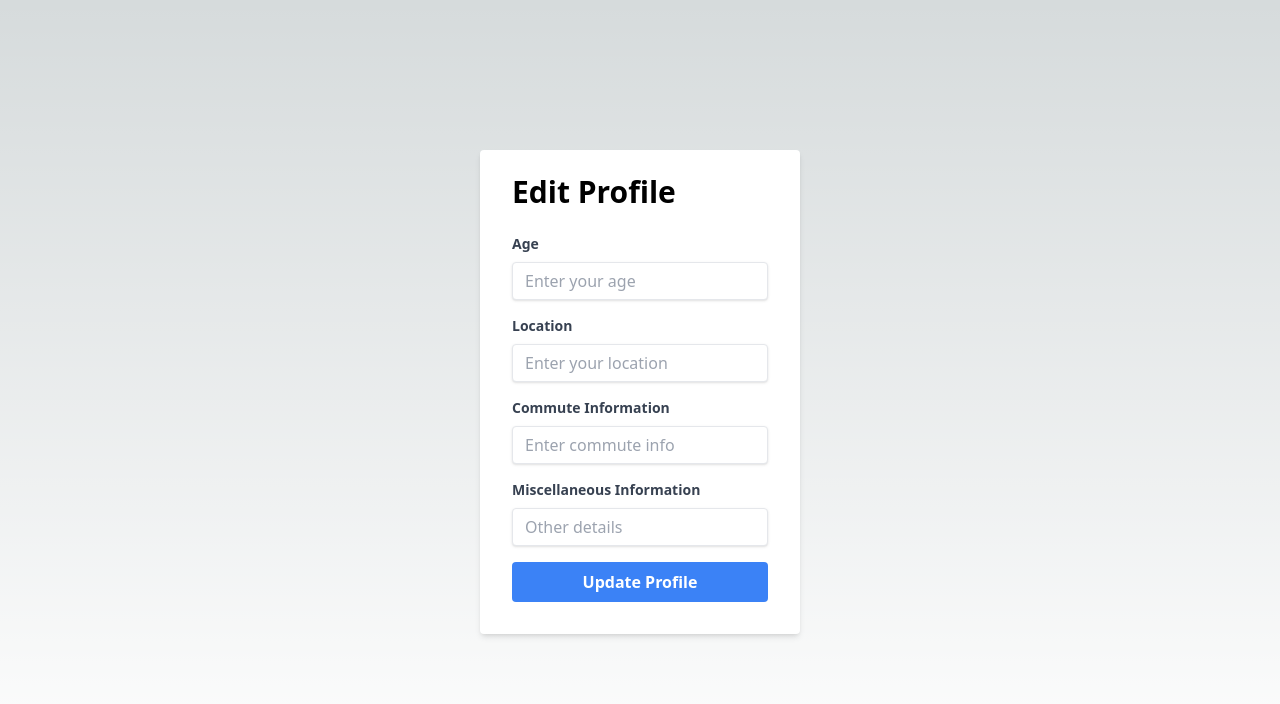
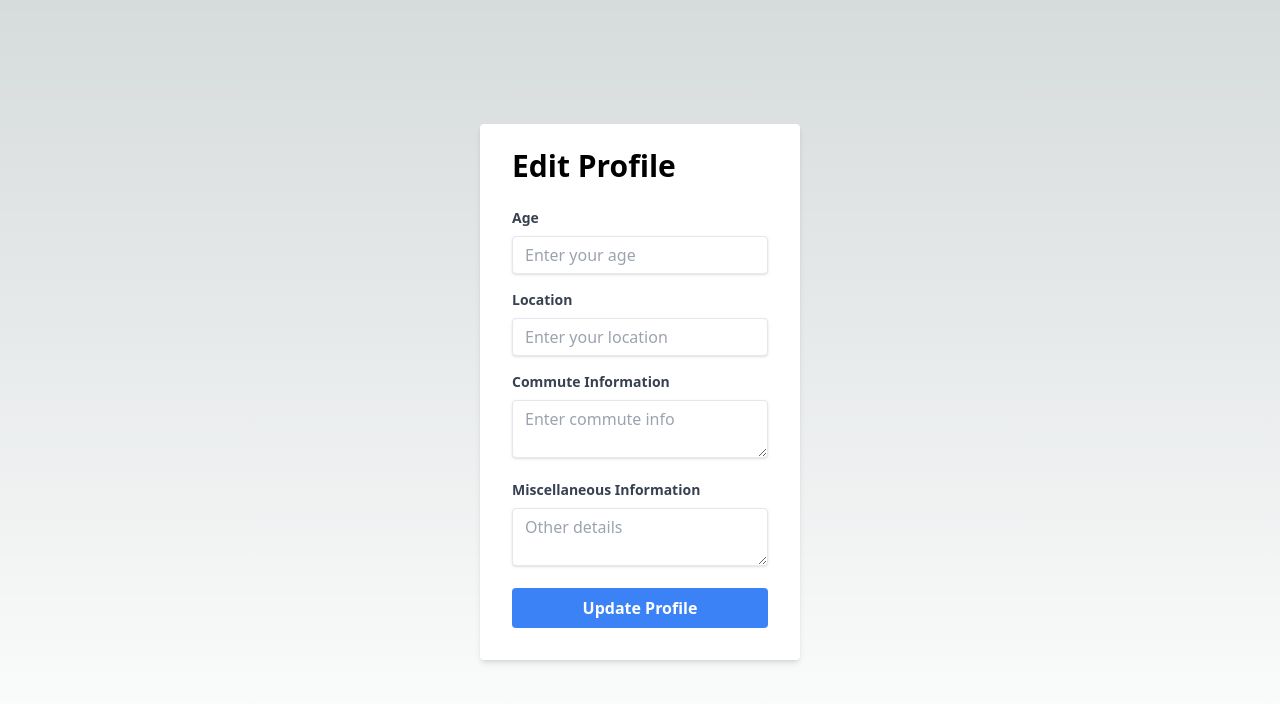
Before and after one commit to frenkd/besus, a Next.js app: page /profile in a window 1280 px wide. Shown: the top 704 px of the page. Built offline with nearby package versions, Linux system fonts and the light colour scheme; no server answers; the database is empty.

Commit message:
ADD Textarea

```diff
--- a/src/app/profile/page.tsx
+++ b/src/app/profile/page.tsx
@@ -104,11 +104,10 @@ function ProfilePage(): JSX.Element {
             <label htmlFor="commute" className="block text-gray-700 text-sm font-bold mb-2">
               Commute Information
             </label>
-            <input
+            <textarea
               onChange={(e) => setCommute(e.target.value)}
               value={commute}
               required
-              type="text"
               name="commute"
               id="commute"
               placeholder="Enter commute info"
@@ -121,10 +120,9 @@ function ProfilePage(): JSX.Element {
             <label htmlFor="misc" className="block text-gray-700 text-sm font-bold mb-2">
               Miscellaneous Information
             </label>
-            <input
+            <textarea
               onChange={(e) => setMisc(e.target.value)}
               value={misc}
-              type="text"
               name="misc"
               id="misc"
               placeholder="Other details"
```
